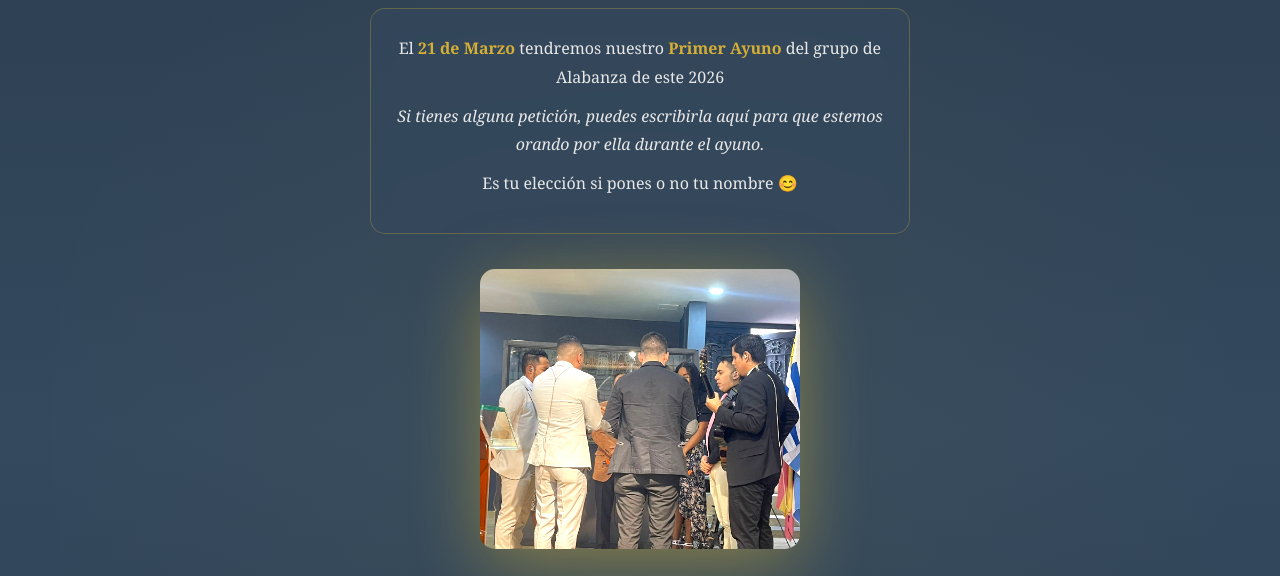
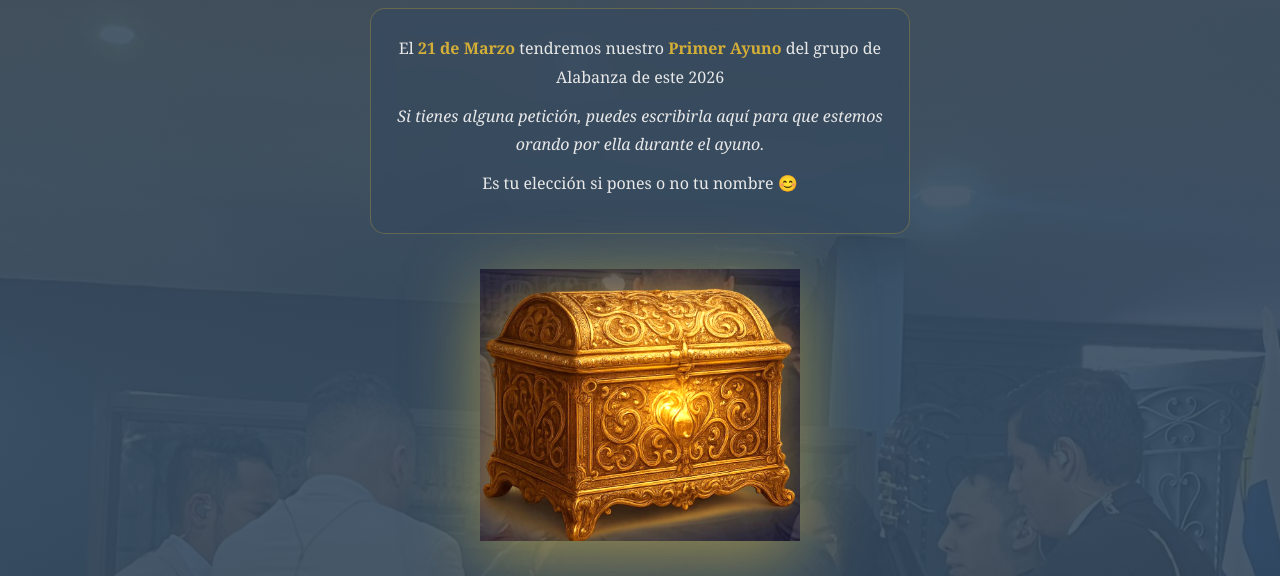
Before and after one commit to cloud-architect-ia/formulario-peticiones, a plain HTML site: page index.html in a window 1280 px wide. Shown: the part 185-761 px from the top of the page. Drawn offline with Linux system fonts and the light colour scheme.

Commit message:
Configurar Fondo.jpeg como fondo translúcido y cofre.jpeg en centro

```diff
--- a/index.html
+++ b/index.html
@@ -4,7 +4,7 @@
     <meta charset="UTF-8">
     <meta name="viewport" content="width=device-width, initial-scale=1.0">
     <title>Peticiones de Oración - Ayuno de Alabanza</title>
-    <link rel="stylesheet" href="styles.css?v=7.0">
+    <link rel="stylesheet" href="styles.css?v=8.0">
 </head>
 <body>
     <div class="container">
@@ -18,7 +18,7 @@
         </div>
 
         <div class="image-container">
-            <img src="Fondo.jpeg" alt="Cofre de oración">
+            <img src="cofre.jpeg" alt="Cofre de oración">
         </div>
 
         <form id="petitionForm">
--- a/styles.css
+++ b/styles.css
@@ -6,7 +6,11 @@
 
 body {
     font-family: 'Georgia', 'Times New Roman', serif;
-    background: linear-gradient(180deg, #2c3e50 0%, #34495e 50%, #2c3e50 100%);
+    background-image: url('Fondo.jpeg');
+    background-size: cover;
+    background-position: center;
+    background-repeat: no-repeat;
+    background-attachment: fixed;
     min-height: 100vh;
     display: flex;
     justify-content: center;
@@ -23,8 +27,12 @@ body::before {
     left: 0;
     right: 0;
     bottom: 0;
-    background: radial-gradient(circle at 50% 50%, rgba(212, 175, 55, 0.05) 0%, transparent 70%);
+    background: linear-gradient(180deg,
+        rgba(44, 62, 80, 0.85) 0%,
+        rgba(52, 73, 94, 0.90) 50%,
+        rgba(44, 62, 80, 0.85) 100%);
     pointer-events: none;
+    z-index: 0;
 }
 
 .container {
@@ -125,11 +133,7 @@ h2 {
 .image-container img {
     max-width: 320px;
     width: 100%;
-    height: 280px;
-    object-fit: cover;
-    object-position: center;
-    border-radius: 15px;
-    filter: drop-shadow(0 15px 35px rgba(212, 175, 55, 0.4)) brightness(1.1) contrast(1.1);
+    filter: drop-shadow(0 15px 35px rgba(212, 175, 55, 0.5)) brightness(1.15);
     transition: transform 0.3s ease;
 }
 
```
